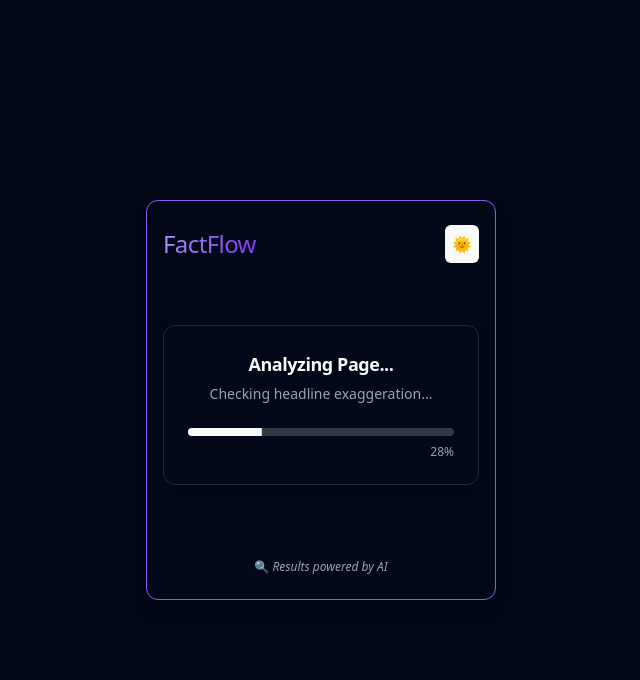
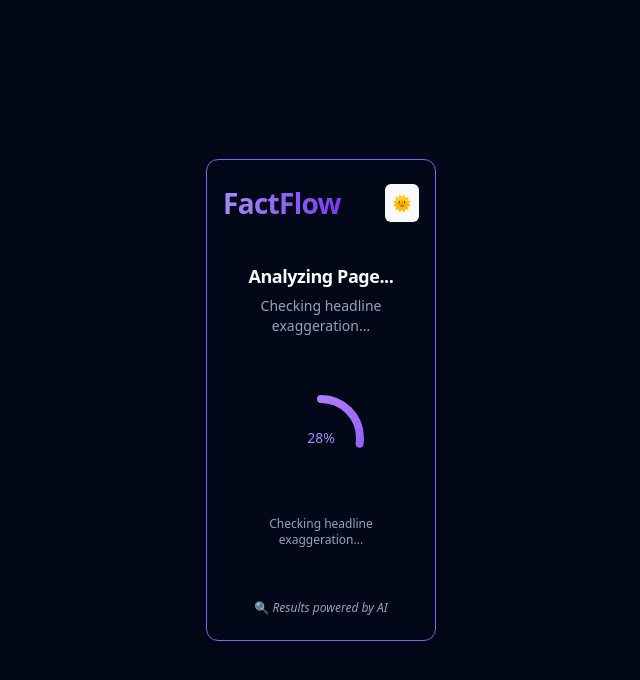
Before and after one commit to notgautham/FactFlow, a React (Vite) app in the folder extension/frontend/: page / in a window 1280 px wide. Both pictures are taken after a click on the button "Analyze Page". Shown: the top 680 px of the page, without its empty margins (319-959 px from the left). Built offline with nearby package versions, Linux system fonts and the light colour scheme.

Commit message:
round progress bar frontend

```diff
--- a/extension/frontend/src/App.jsx
+++ b/extension/frontend/src/App.jsx
@@ -1,8 +1,14 @@
 import React, { useState, useEffect } from "react";
 import { ThemeProvider, useTheme } from "@/components/theme-provider";
-import { Card, CardContent, CardDescription, CardHeader, CardTitle } from "@/components/ui/card";
+import CircularProgress from "@/components/ui/circular-progress";
+import {
+  Card,
+  CardContent,
+  CardDescription,
+  CardHeader,
+  CardTitle,
+} from "@/components/ui/card";
 import { Button } from "@/components/ui/button";
-import { Progress } from "@/components/ui/progress";
 import "@/App.css";
 
 const LoadingTasks = [
@@ -36,7 +42,6 @@ const AppContent = () => {
           }
           return next;
         });
-
         setTaskIndex((prev) => (prev + 1) % LoadingTasks.length);
       }, 800);
     }
@@ -51,10 +56,10 @@ const AppContent = () => {
   };
 
   return (
-    <div className="min-h-[400px] w-[350px] px-4 py-6 bg-background text-foreground rounded-xl border border-violet-500 shadow-lg flex flex-col justify-between transition-all duration-500">
+    <div className="min-h-[400px] w-[230px] px-4 py-6 bg-background text-foreground rounded-xl border border-violet-500 shadow-lg flex flex-col justify-between transition-all duration-500">
       {/* Header */}
       <div className="flex items-center justify-between mb-4">
-        <h1 className="text-2xl font-light tracking-tight bg-gradient-to-r from-violet-400 to-violet-600 text-transparent bg-clip-text">
+        <h1 className="text-[28px] font-semibold tracking-tight bg-gradient-to-r from-violet-400 to-violet-600 text-transparent bg-clip-text transition-all hover:scale-110 hover:brightness-125">
           FactFlow
         </h1>
         <button
@@ -70,37 +75,58 @@ const AppContent = () => {
       <div className="flex-1 flex flex-col gap-4 items-center justify-center text-center">
         {!loading && !showResult && (
           <>
-            <p className="text-sm text-muted-foreground">Your personal AI fact checker</p>
-            <ul className="text-sm text-muted-foreground">
-              <li>✔️ Pattern-based content scan</li>
-              <li>✔️ Source credibility check</li>
-              <li>✔️ Cross-referenced verification</li>
+            <p className="text-base font-medium text-muted-foreground hover:text-violet-400 transition">
+              Your personal AI fact checker
+            </p>
+            <ul className="text-sm text-muted-foreground space-y-1">
+              <li className="transition hover:text-violet-400">
+                ✔️ Pattern-based content scan
+              </li>
+              <li className="transition hover:text-violet-400">
+                ✔️ Source credibility check
+              </li>
+              <li className="transition hover:text-violet-400">
+                ✔️ Cross-referenced verification
+              </li>
             </ul>
           </>
         )}
 
         {loading && (
-          <Card className="w-full animate-in fade-in duration-500">
+          <div className="w-full animate-in fade-in duration-500">
             <CardHeader>
               <CardTitle className="text-lg">Analyzing Page...</CardTitle>
-              <CardDescription className="text-sm">{LoadingTasks[taskIndex]}</CardDescription>
+              <CardDescription className="text-sm">
+                {LoadingTasks[taskIndex]}
+              </CardDescription>
             </CardHeader>
-            <CardContent>
-              <Progress value={progress} className="h-2" />
-              <p className="text-xs text-muted-foreground mt-2 text-right">{Math.round(progress)}%</p>
+            <CardContent className="flex flex-col items-center justify-center space-y-2 mt-2">
+              <CircularProgress progress={progress} />
+              <p className="text-xs text-muted-foreground mt-2">
+                {LoadingTasks[taskIndex]}
+              </p>
             </CardContent>
-          </Card>
+          </div>
         )}
 
         {showResult && (
           <Card className="w-full animate-in fade-in duration-500">
             <CardHeader>
               <CardTitle className="text-lg">Credibility Score</CardTitle>
-              <CardDescription className="text-sm">Based on content analysis</CardDescription>
+              <CardDescription className="text-sm">
+                Based on content analysis
+              </CardDescription>
             </CardHeader>
             <CardContent>
-              <Progress value={74} className="h-2 bg-muted" />
-              <p className="text-sm mt-2 font-semibold text-red-500">74% chance of being fake</p>
+              <div className="h-2 bg-muted rounded-full overflow-hidden">
+                <div
+                  className="h-2 bg-red-500 rounded-full transition-all"
+                  style={{ width: "74%" }}
+                />
+              </div>
+              <p className="text-sm mt-2 font-semibold text-red-500">
+                74% chance of being fake
+              </p>
             </CardContent>
           </Card>
         )}
@@ -114,17 +140,19 @@ const AppContent = () => {
             className="group w-full bg-violet-600 hover:bg-violet-700 transition-all relative overflow-hidden"
           >
             <span className="relative z-10">Analyze Page</span>
-            <span className="absolute inset-0 bg-violet-400 opacity-10 blur-md group-hover:animate-pulse" />
+            <span className="absolute inset-0 bg-violet-300 opacity-0 group-hover:opacity-20 blur-md transition-all duration-500" />
           </Button>
         )}
-        <p className="text-xs text-muted-foreground italic mt-1">🔍 Results powered by AI</p>
+        <p className="text-xs text-muted-foreground italic mt-1">
+          🔍 Results powered by AI
+        </p>
       </div>
     </div>
   );
 };
 
 const App = () => (
-  <ThemeProvider>
+  <ThemeProvider defaultTheme="dark">
     <AppContent />
   </ThemeProvider>
 );
--- /dev/null
+++ b/extension/frontend/src/components/ui/circular-progress.jsx
@@ -0,0 +1,58 @@
+import React from "react";
+
+const CircularProgress = ({ progress = 0 }) => {
+  const radius = 55;
+  const stroke = 8;
+  const normalizedRadius = radius - stroke * 2;
+  const circumference = normalizedRadius * 2 * Math.PI;
+  const strokeDashoffset = circumference - (progress / 100) * circumference;
+
+  return (
+    <div className="flex flex-col items-center justify-center w-[140px] h-[140px] relative">
+      {/* Gradient defs */}
+      <svg width="0" height="0">
+        <defs>
+          <linearGradient id="progressGradient" x1="1" y1="0" x2="0" y2="1">
+            <stop offset="0%" stopColor="#c084fc" />
+            <stop offset="100%" stopColor="#8b5cf6" />
+          </linearGradient>
+        </defs>
+      </svg>
+
+      <svg height={radius * 2} width={radius * 2} className="rotate-[-90deg] absolute">
+        {/* Invisible base circle */}
+        <circle
+          stroke="transparent"
+          fill="transparent"
+          strokeWidth={stroke}
+          r={normalizedRadius}
+          cx={radius}
+          cy={radius}
+        />
+        {/* Animated gradient stroke */}
+        <circle
+          stroke="url(#progressGradient)"
+          fill="transparent"
+          strokeWidth={stroke}
+          strokeLinecap="round"
+          strokeDasharray={`${circumference} ${circumference}`}
+          style={{
+            strokeDashoffset,
+            transition: "stroke-dashoffset 0.6s ease-in-out",
+            filter: progress === 100 ? "drop-shadow(0 0 6px #a78bfa)" : "none",
+          }}
+          r={normalizedRadius}
+          cx={radius}
+          cy={radius}
+        />
+      </svg>
+
+      {/* Centered Percentage */}
+      <span className="text-sm font-medium text-violet-400 z-10">
+        {Math.round(progress)}%
+      </span>
+    </div>
+  );
+};
+
+export default CircularProgress;
--- a/extension/frontend/tailwind.config.js
+++ b/extension/frontend/tailwind.config.js
@@ -26,6 +26,14 @@ module.exports = {
           muted: "hsl(var(--muted-foreground))",
         },
       },
+      animation: {
+        'spin-slow': 'spin 1.5s linear infinite',
+      },
+
+      rotate: {
+        '-90': '-90deg',
+      },
+
       colors: {
         background: "hsl(var(--background))",
         foreground: "hsl(var(--foreground))",
```
Also changed, not shown: 5 other files (tests, documents, lock files or other folders).
